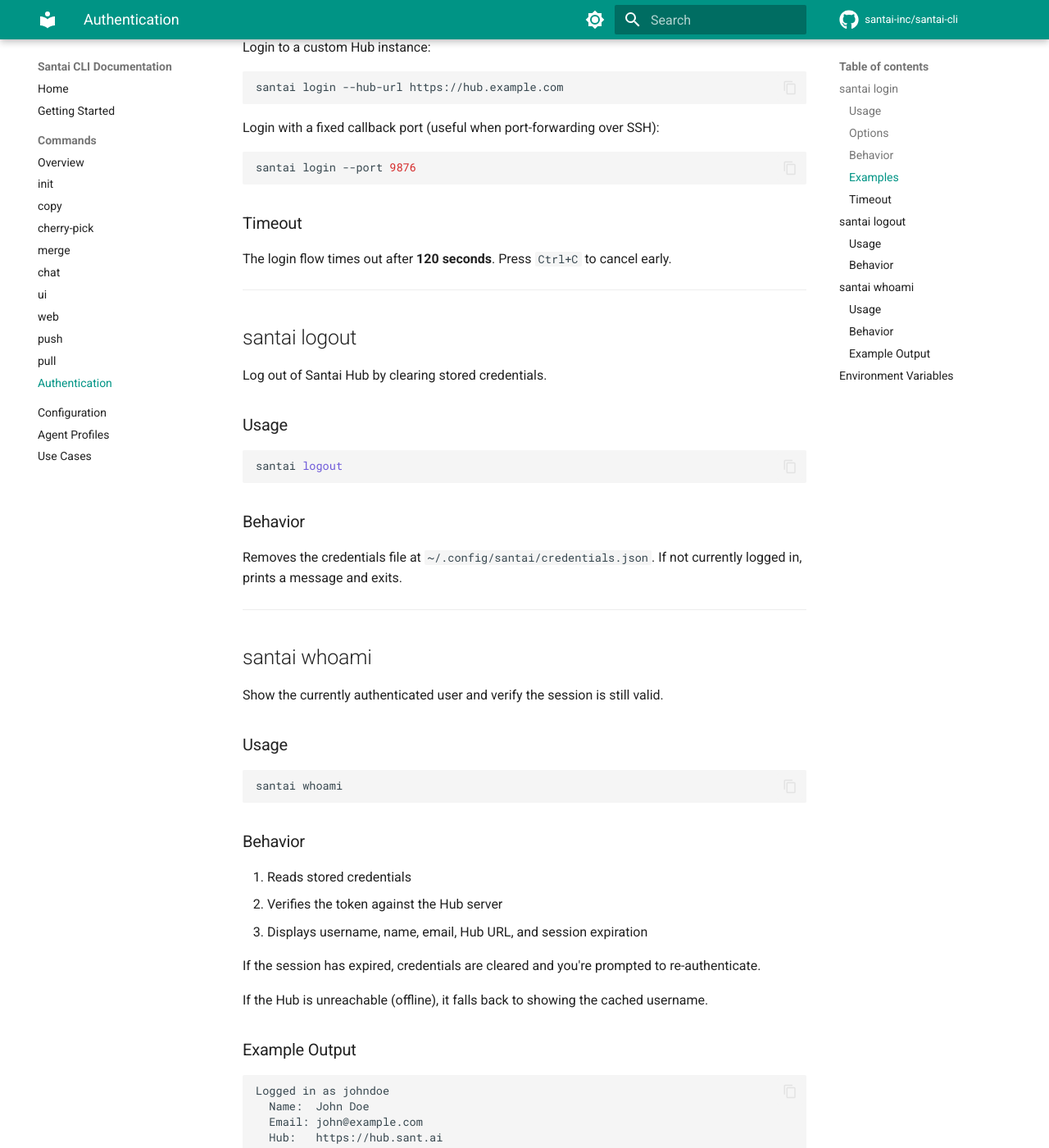
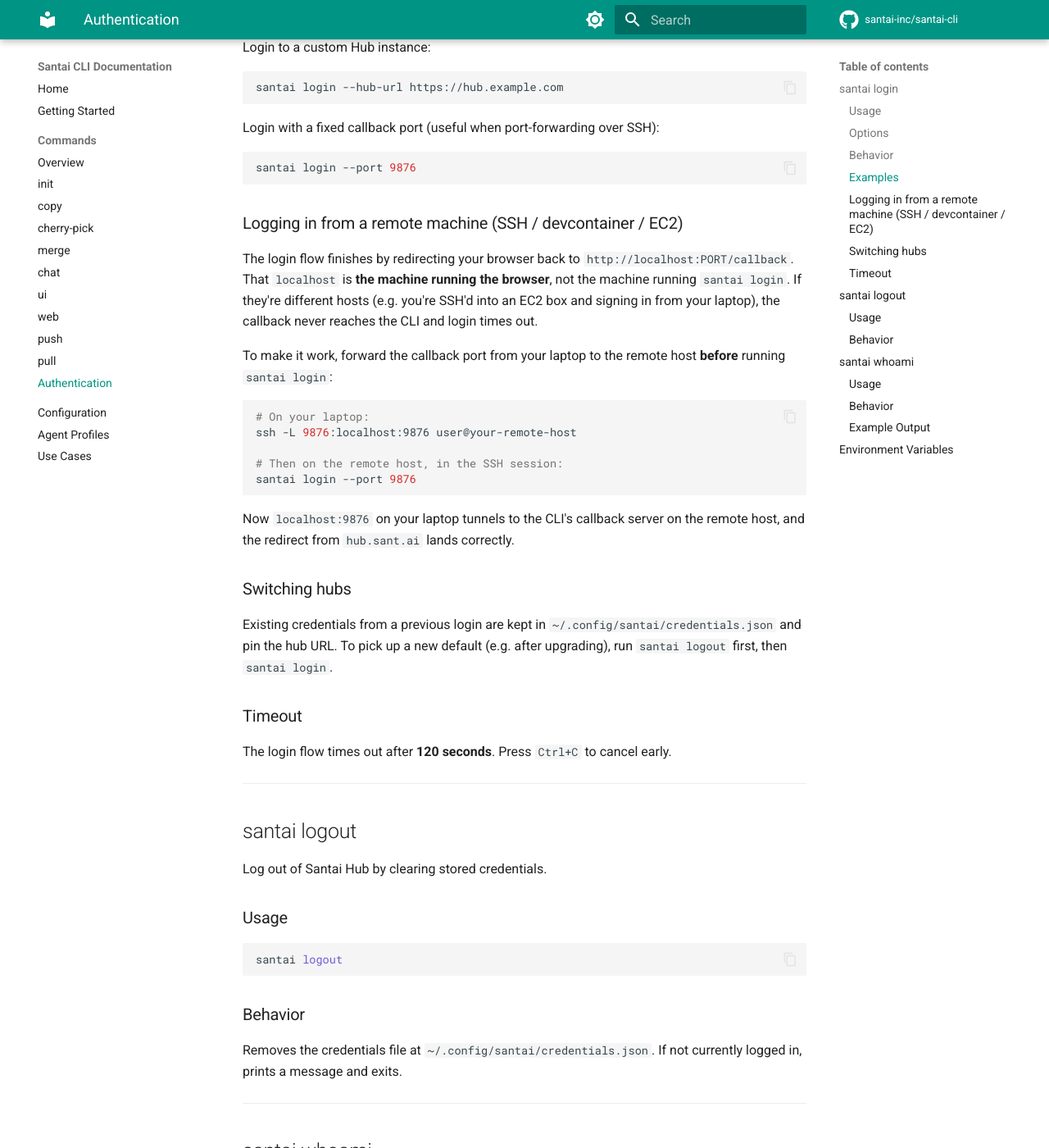
Before and after one commit to santai-inc/santai-cli, an MkDocs documentation site: the page built from docs/commands/auth.md, in a window 1280 px wide and 1400 px high, scrolled down 1258 px. Shown: the whole window at 82% size. Built offline with MkDocs 1.6.1 and Material for MkDocs 9.7.7, drawn with Linux system fonts in a browser that asks for light colours; comment, search, counter and statistics services are not loaded.

Commit message:
Document SSH port-forward workaround and credential refresh in auth docs
Co-Authored-By: Claude Opus 4.7 <noreply@anthropic.com>

````diff
--- a/docs/commands/auth.md
+++ b/docs/commands/auth.md
@@ -52,6 +52,35 @@ Login with a fixed callback port (useful when port-forwarding over SSH):
 ```bash
 santai login --port 9876
 ```
+
+### Logging in from a remote machine (SSH / devcontainer / EC2)
+
+The login flow finishes by redirecting your browser back to
+`http://localhost:PORT/callback`. That `localhost` is **the machine running
+the browser**, not the machine running `santai login`. If they're different
+hosts (e.g. you're SSH'd into an EC2 box and signing in from your laptop),
+the callback never reaches the CLI and login times out.
+
+To make it work, forward the callback port from your laptop to the remote
+host **before** running `santai login`:
+
+```bash
+# On your laptop:
+ssh -L 9876:localhost:9876 user@your-remote-host
+
+# Then on the remote host, in the SSH session:
+santai login --port 9876
+```
+
+Now `localhost:9876` on your laptop tunnels to the CLI's callback server on
+the remote host, and the redirect from `hub.sant.ai` lands correctly.
+
+### Switching hubs
+
+Existing credentials from a previous login are kept in
+`~/.config/santai/credentials.json` and pin the hub URL. To pick up a new
+default (e.g. after upgrading), run `santai logout` first, then
+`santai login`.
 
 ### Timeout
 
````
